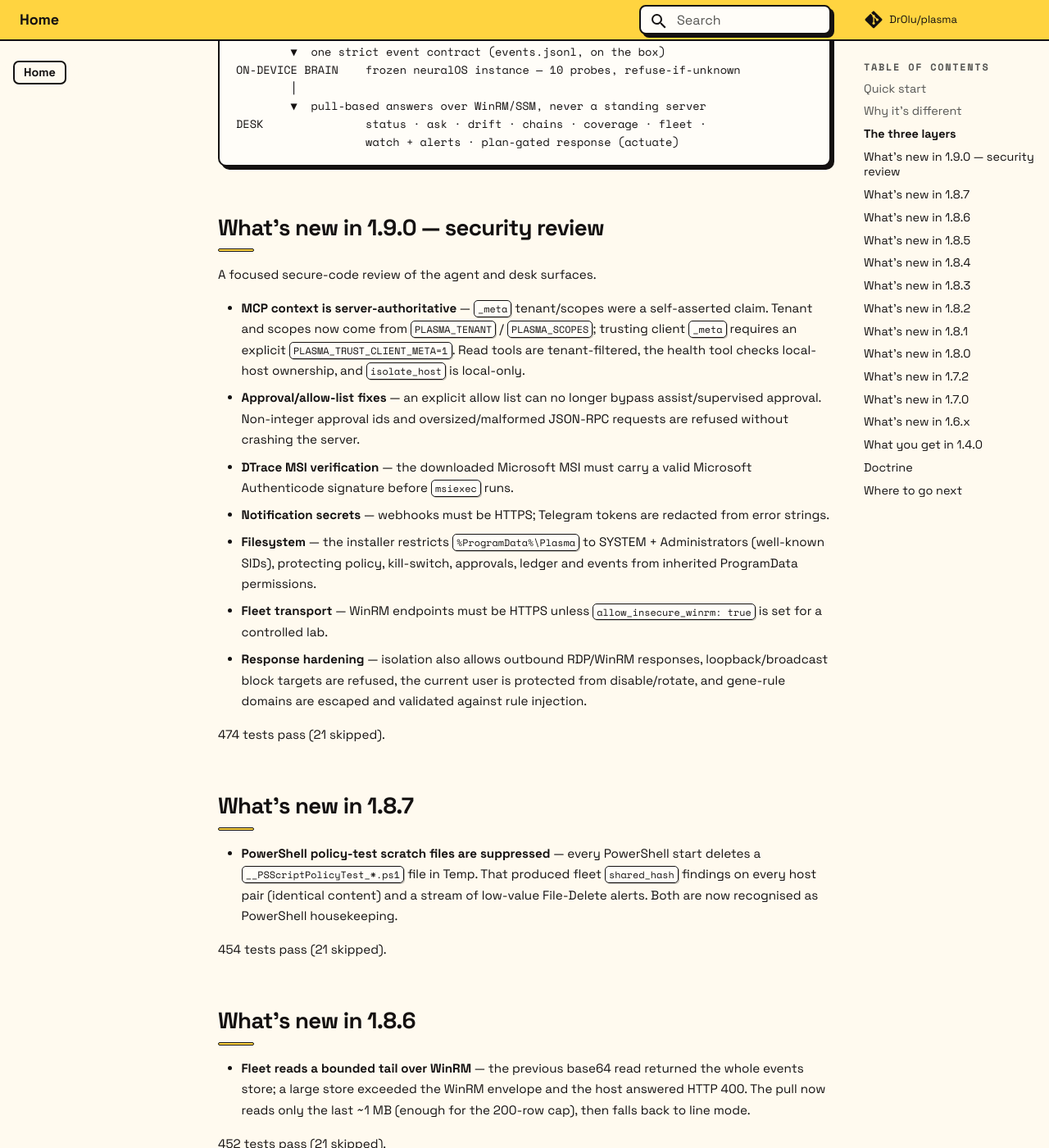
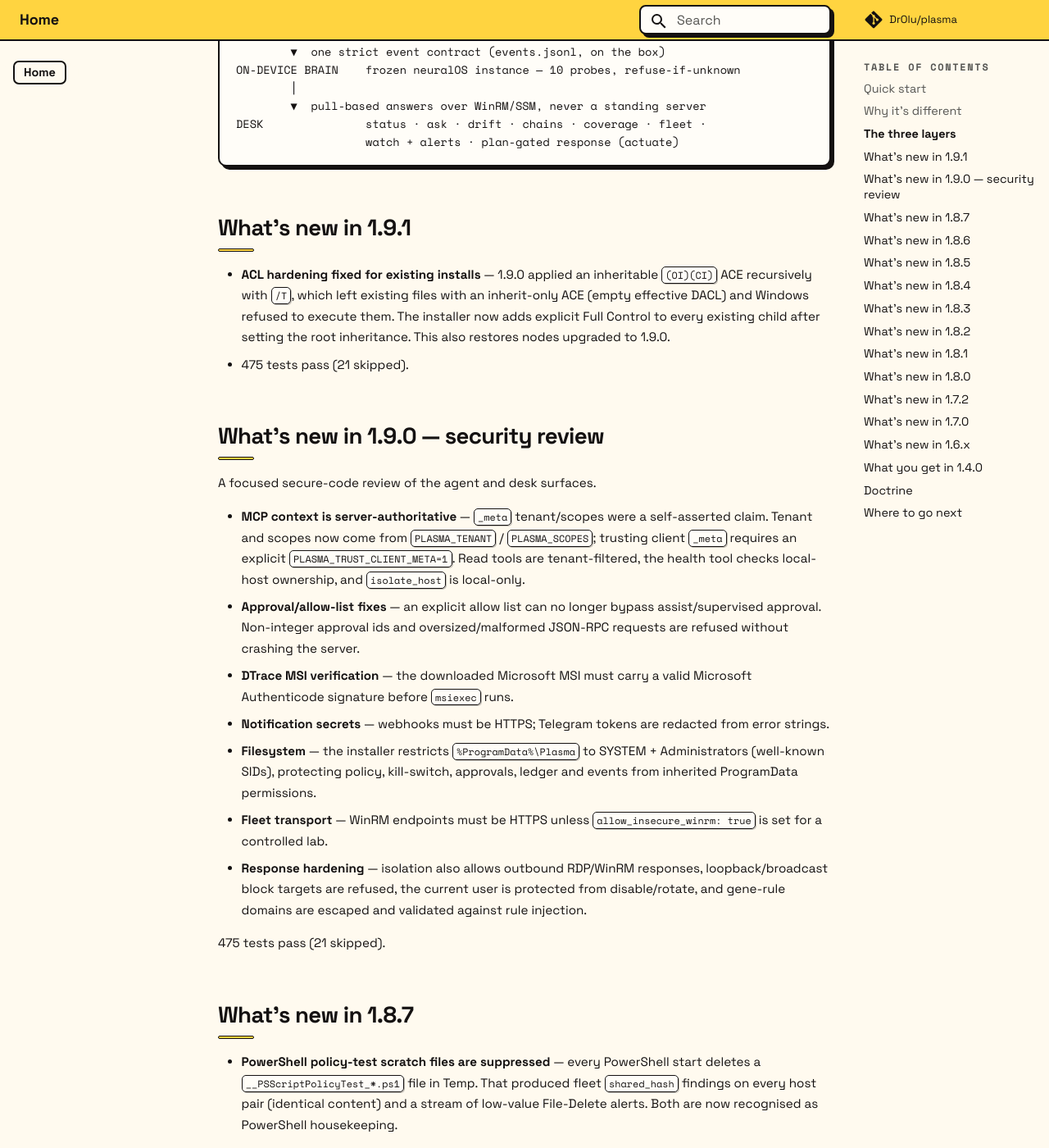
Before and after one commit to DrOlu/plasma, an MkDocs documentation site: the page built from docs/index.md, in a window 1280 px wide and 1400 px high, scrolled down 2238 px. Shown: the whole window at 82% size. Built offline with MkDocs 1.6.1 and Material for MkDocs 9.7.7, drawn with Linux system fonts in a browser that asks for light colours; comment, search, counter and statistics services are not loaded; some of the changed text lies outside the part shown.

Commit message:
fix: v1.9.1 — repair ACL hardening on existing installs
1.9.0 applied an inheritable (OI)(CI) ACE recursively with /T, leaving
existing files with an inherit-only ACE (empty effective DACL) and
blocking execution. Set root inheritance, then add explicit Full Control
to every existing child. Recover the live nodes and re-run the upgrade.
475 passed / 21 skipped.

````diff
--- a/docs/index.md
+++ b/docs/index.md
@@ -1,18 +1,18 @@
 <div class="raft-hero" markdown="0">
-<p class="raft-eyebrow">Windows EDR &middot; v1.9.0</p>
+<p class="raft-eyebrow">Windows EDR &middot; v1.9.1</p>
 <h1>No log lake.<br>No cloud.<br>No blind trust.</h1>
 <p class="raft-lede">Plasma keeps the telemetry on the box, answers questions with a
 121M on-device model, and makes every response named, journaled, and reversible.
 The endpoint can explain itself &mdash; without shipping its diary anywhere.</p>
 <div class="raft-actions">
 <a class="raft-btn primary" href="getting-started/">Get started</a>
-<a class="raft-btn" href="https://github.com/DrOlu/plasma/releases/latest">Download v1.9.0</a>
+<a class="raft-btn" href="https://github.com/DrOlu/plasma/releases/latest">Download v1.9.1</a>
 <a class="raft-btn" href="agent-native/">Agent-native operation</a>
 </div>
 <div class="raft-badges">
 <span class="raft-badge">91.7% rollup coverage</span>
 <span class="raft-badge">13 reversible actions</span>
-<span class="raft-badge">474 tests</span>
+<span class="raft-badge">475 tests</span>
 <span class="raft-badge">Signed MSI + SHA256SUMS</span>
 </div>
 </div>
@@ -81,6 +81,16 @@ DESK               status · ask · drift · chains · coverage · fleet ·
                    watch + alerts · plan-gated response (actuate)
 ```
 
+## What's new in 1.9.1
+
+- **ACL hardening fixed for existing installs** — 1.9.0 applied an
+  inheritable `(OI)(CI)` ACE recursively with `/T`, which left existing
+  files with an inherit-only ACE (empty effective DACL) and Windows refused
+  to execute them. The installer now adds explicit Full Control to every
+  existing child after setting the root inheritance. This also restores
+  nodes upgraded to 1.9.0.
+- 475 tests pass (21 skipped).
+
 ## What's new in 1.9.0 — security review
 
 A focused secure-code review of the agent and desk surfaces.
@@ -108,7 +118,7 @@ A focused secure-code review of the agent and desk surfaces.
   is protected from disable/rotate, and gene-rule domains are escaped and
   validated against rule injection.
 
-474 tests pass (21 skipped).
+475 tests pass (21 skipped).
 
 ## What's new in 1.8.7
 
--- a/plasma/__init__.py
+++ b/plasma/__init__.py
@@ -1,5 +1,5 @@
 """Plasma — agent-based EDR bundle with a frozen neuralOS instance."""
 
-__version__ = "1.9.0"
+__version__ = "1.9.1"
 PRODUCT = "Plasma"
 SCHEMA_VERSION = 1
--- a/pyproject.toml
+++ b/pyproject.toml
@@ -4,7 +4,7 @@ build-backend = "setuptools.build_meta"
 
 [project]
 name = "plasma-edr"
-version = "1.9.0"
+version = "1.9.1"
 description = "Plasma — an agent-based EDR bundle: Sentinel detection layer + a frozen neuralOS instance"
 readme = "README.md"
 requires-python = ">=3.9"
````
Also changed, not shown: CHANGELOG.md (+7 -0 lines), docs/changelog.md (+7 -0 lines), website/index.html (+6 -6 lines), 3 other files.
